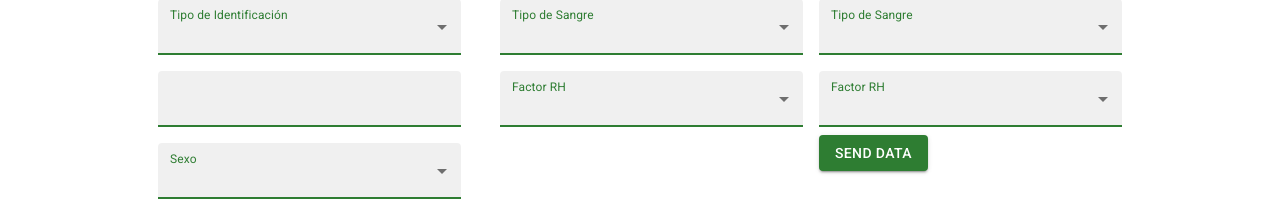
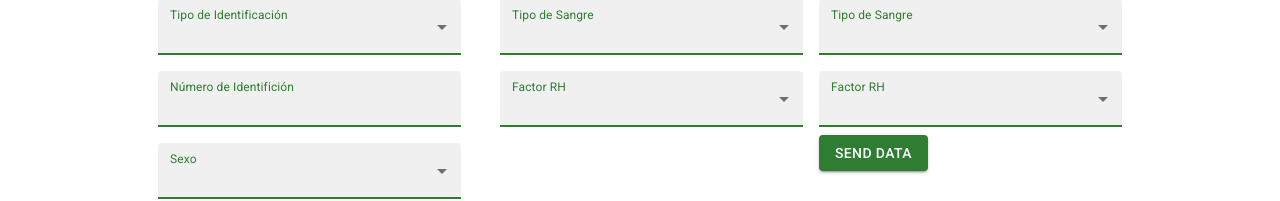
Before and after one commit to alicedev94/tiendasDakaInfocent, a React (Create React App) app in the folder client/: page /create in a window 1280 px wide. Shown: the part 425-626 px from the top of the page. Built offline with nearby package versions, Linux system fonts and the light colour scheme.

Commit message:
git commit -m

```diff
--- a/client/src/components/Persons.js
+++ b/client/src/components/Persons.js
@@ -16,7 +16,7 @@ export default function Persons() {
     idTipoIdentificacion: "",
 
     nacionalidad: "",
-    numeroIdentificacion: "-",
+    numeroIdentificacion: "",
     pasaporte: "-",
     ciudadNacimiento: "-",
     idEntidadFederal: "-",
@@ -222,8 +222,8 @@ export default function Persons() {
         <div>
           <TextField
             id="input-with-icon-textfield"
-            label=""
-            name="tipoDeIdentificacionValue"
+            label="Número de Identifición"
+            name="numeroIdentificacion"
             InputProps={{
               startAdornment: (
                 <InputAdornment position="start"></InputAdornment>
```
